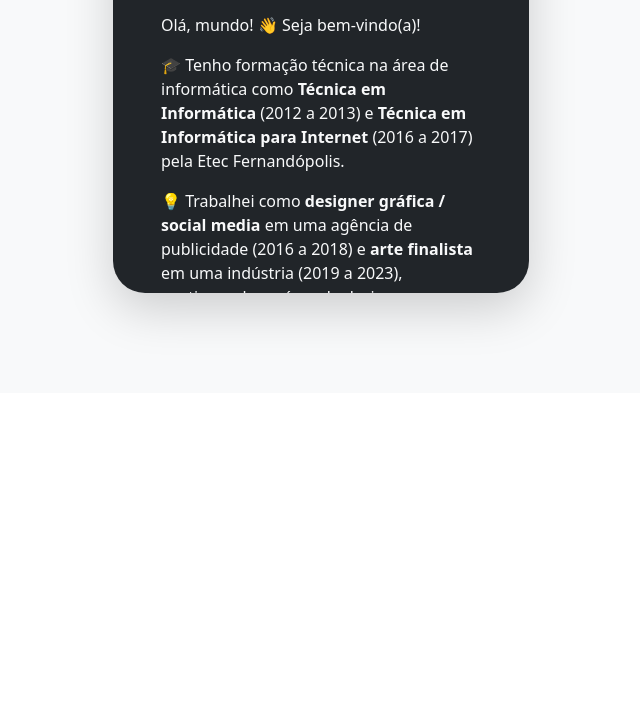
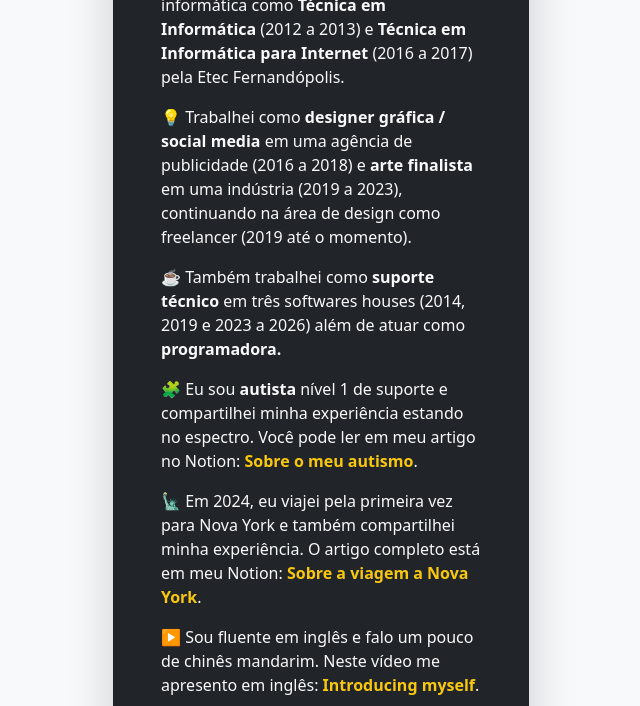
Before and after one commit to icxmartinelli/icxmartinelli, a plain HTML site: page index.html in a window 1280 px wide. Shown: the part 407-1113 px from the top of the page, without its empty margins (319-959 px from the left). Before the commit the page ends 800 px from the top, so only its background shows below. Drawn offline with nearby package versions, Linux system fonts and the light colour scheme.

Commit message:
Update index.html

```diff
--- a/index.html
+++ b/index.html
@@ -26,9 +26,9 @@
 
 <body>
     <div class="bg-light min-vh-100 p-3 d-flex align-items-center justify-content-center overflow-hidden"
-        style="min-height: 100dvh; height: 100dvh;">
+        style="min-height: 100%; height: 100%;">
         <div class="shadow-lg bg-dark text-light rounded-5 p-4 p-md-5 d-flex flex-column overflow-auto gap-3 col col-sm-8 col-md-6 col-lg-4"
-            style="max-height: 75dvh;">
+            style="max-height: 75%;">
             <div class="text-center">
                 <img src="https://avatars.githubusercontent.com/u/69216574?v=4"
                     class="rounded-circle shadow-lg col-12 col-sm-8 col-lg-6">
```
